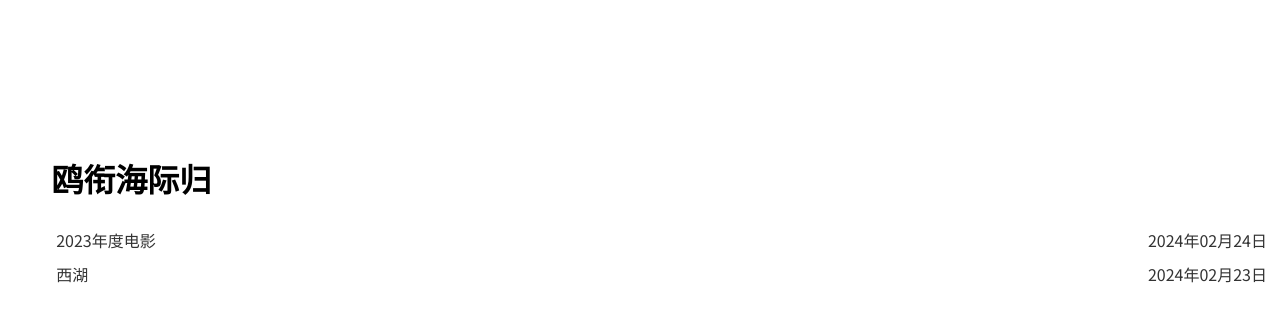
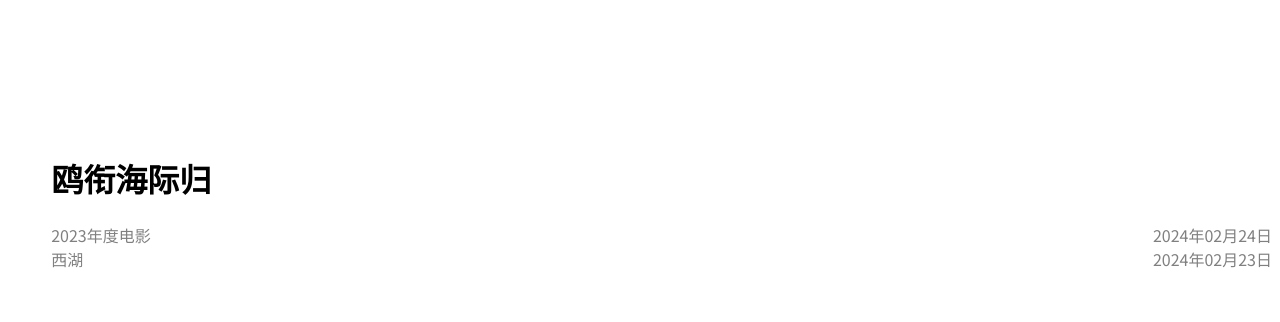
Before and after one commit to liushuaiiu/liushuaiiu.github.io, a Jekyll site: the page built from index.html, in a window 1280 px wide. Shown: the top 322 px of the page. Built offline with Jekyll 4.4.1, drawn with Linux system fonts in a browser that asks for light colours.

Commit message:
Update style.css

```diff
--- a/assets/css/style.css
+++ b/assets/css/style.css
@@ -38,15 +38,19 @@
 }
 
 .post-link {
-    display: flex; /* 使用flex布局 */
-    justify-content: space-between; /* 两端对齐，项目之间的间隔都相等 */
-    text-decoration: none;
-    color: #333; /* 或其他你喜欢的颜色 */
-    width: 100%; /* 根据需要调整宽度 */
+    display: flex; /* 启用flexbox布局 */
+    justify-content: space-between; /* 在主轴上使用空间均匀分布，但因为日期使用了margin-left:auto，这将导致日期靠右对齐 */
+    width: 100%; /* 根据需要调整链接的宽度 */
+    text-decoration: none; /* 去除下划线 */
 }
 
-.post-title, .post-date {
+.post-title, {
     padding: 5px; /* 根据需要调整 */
+}
+
+.post-date {
+    margin-left: auto; /* 自动外边距推动日期向右对齐 */
+    padding-left: 20px; /* 自定义标题和日期之间的距离 */
 }
 
 /* 可选：为链接添加一些样式，比如悬停效果 */
```
